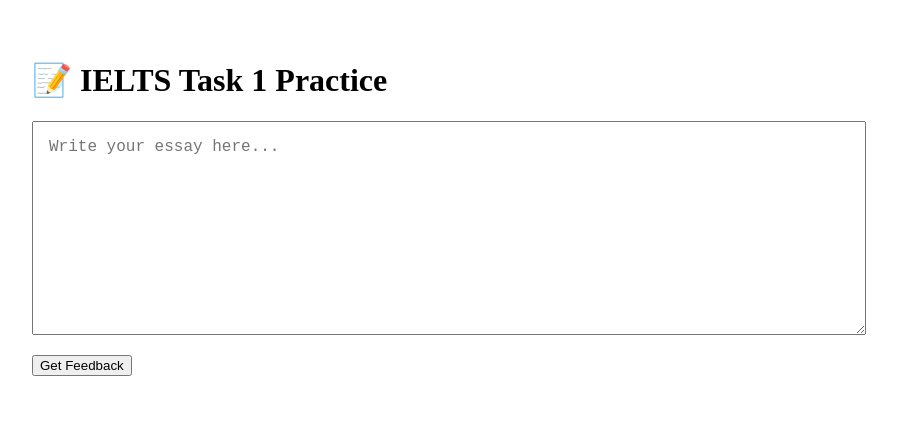
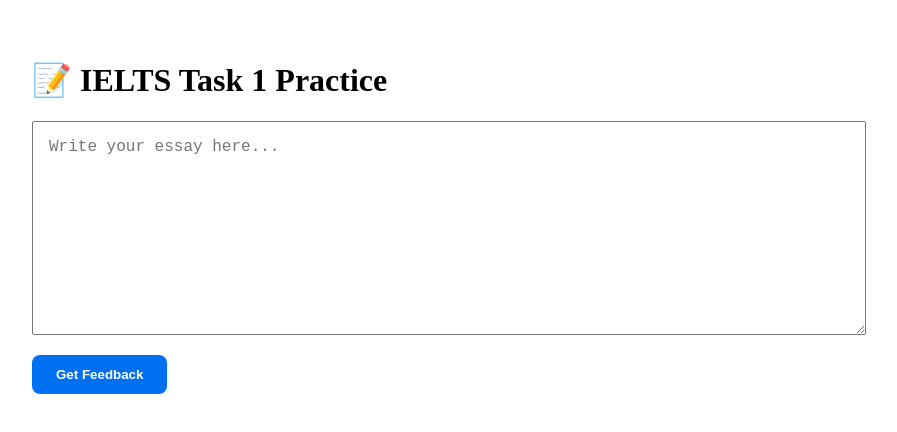
Before and after one commit to jaysonnguyensub/IELTS-Website, a Next.js app: page /WritePracticePage in a window 1280 px wide. Shown: the top 432 px of the page, without its empty margins (208-1105 px from the left). Built offline with nearby package versions, Linux system fonts and the light colour scheme.

Commit message:
🧠 Add GPT feedback console log

```diff
--- a/pages/WritePracticePage.tsx
+++ b/pages/WritePracticePage.tsx
@@ -1,6 +1,6 @@
 import { useState } from "react";
-import FeedbackResult from "../components/FeedbackResult";
-import { getFeedbackFromGPT } from "../utils/gptClient";
+import FeedbackResult from "@/components/FeedbackResult";
+import { getFeedbackFromGPT } from "@/utils/gptClient";
 
 const WritePracticePage = () => {
   const [essay, setEssay] = useState("");
@@ -12,9 +12,10 @@
     setLoading(true);
     try {
       const feedback = await getFeedbackFromGPT({ essay });
+      console.log("🧠 GPT Feedback:", feedback); // ✅ Log kết quả thật từ GPT
       setResult(feedback);
     } catch (e) {
-      alert("Lỗi khi chấm điểm");
+      alert("Lỗi khi gọi GPT: " + e.message);
     } finally {
       setLoading(false);
     }
@@ -23,22 +24,43 @@
   return (
     <div style={{ padding: "2rem", maxWidth: "800px", margin: "auto" }}>
       <h1>📝 IELTS Task 1 Practice</h1>
+
       <textarea
         rows={10}
         value={essay}
         onChange={(e) => setEssay(e.target.value)}
         placeholder="Write your essay here..."
-        style={{ width: "100%", padding: "1rem", fontSize: "1rem" }}
+        style={{
+          width: "100%",
+          padding: "1rem",
+          fontSize: "1rem",
+          marginBottom: "1rem",
+        }}
       />
-      <button onClick={handleSubmit} disabled={loading} style={{ marginTop: "1rem" }}>
+
+      <button
+        onClick={handleSubmit}
+        disabled={loading}
+        style={{
+          padding: "0.75rem 1.5rem",
+          backgroundColor: "#0070f3",
+          color: "#fff",
+          border: "none",
+          borderRadius: "8px",
+          fontWeight: 600,
+        }}
+      >
         {loading ? "Scoring..." : "Get Feedback"}
       </button>
+
       {result && (
-        <FeedbackResult
-          essay={essay}
-          corrections={result.corrections}
-          scores={result.bandScores}
-        />
+        <div style={{ marginTop: "2rem" }}>
+          <FeedbackResult
+            essay={essay}
+            corrections={result.corrections}
+            scores={result.bandScores}
+          />
+        </div>
       )}
     </div>
   );
```
